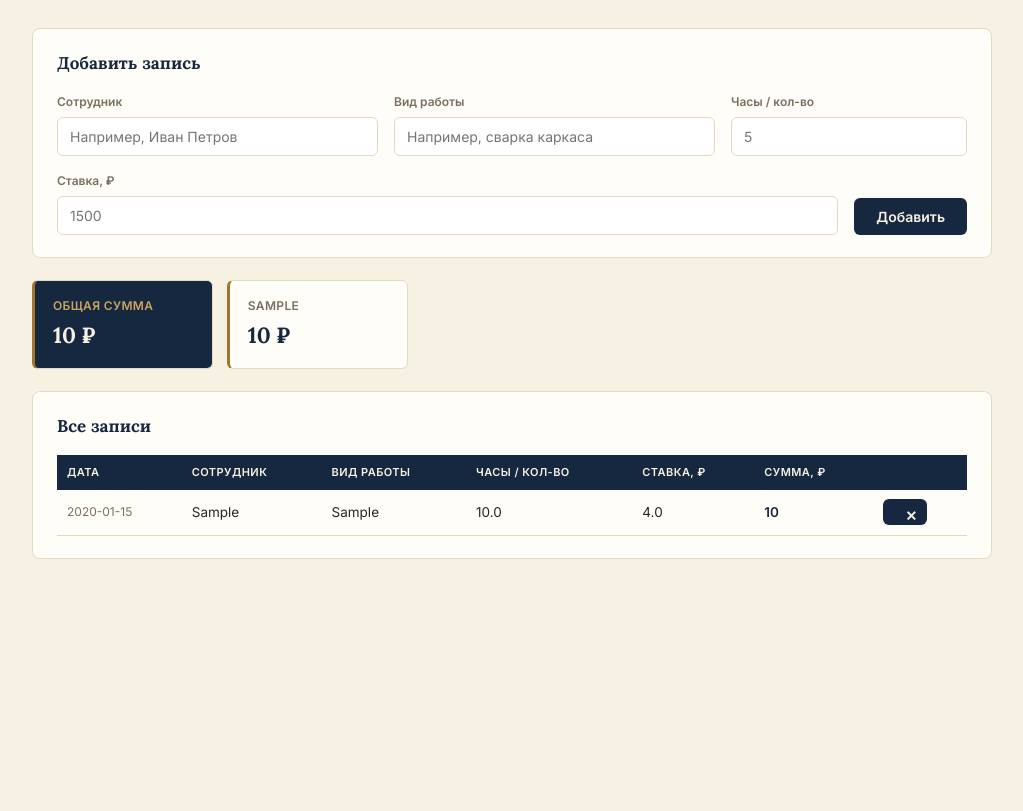
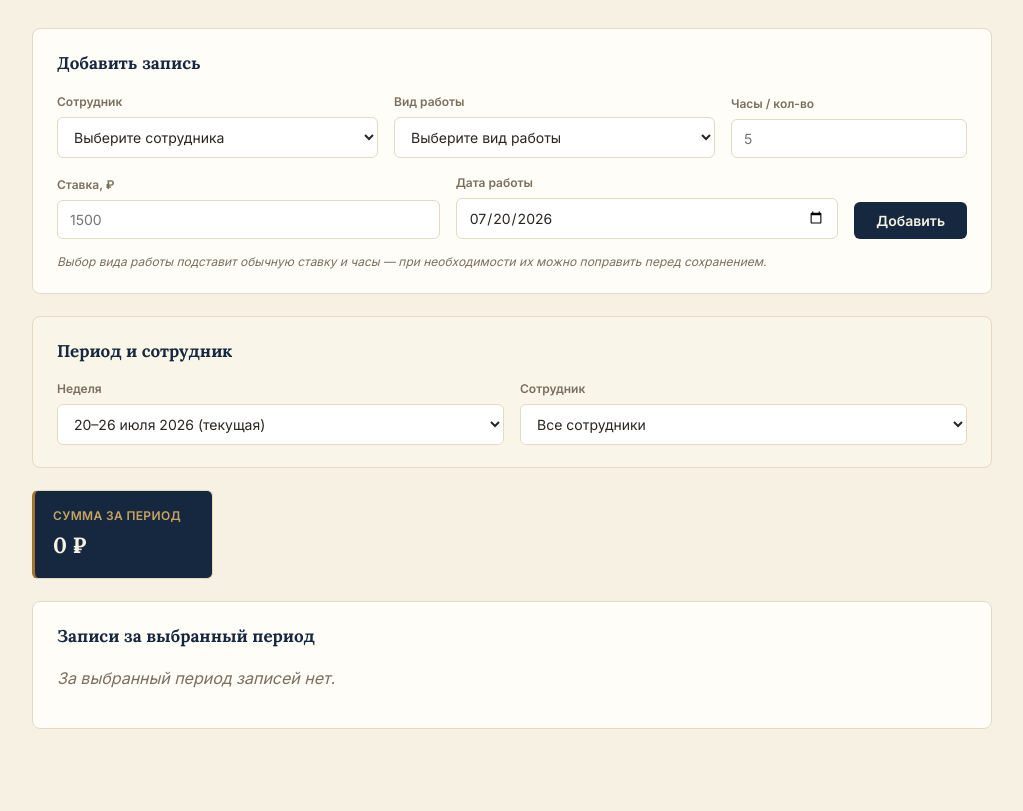
Before and after one commit to bodrbo/-, a Flask app: page / in a window 1280 px wide. Shown: the part 125-936 px from the top of the page, without its empty margins (128-1151 px from the left). Before the commit the page ends 684 px from the top, so only its background shows below. Run offline with Flask 3, Linux system fonts and the light colour scheme; tables that the repository leaves empty hold one stand-in row (values such as "Sample post").

Commit message:
Add files via upload

```diff
--- a/app.py
+++ b/app.py
@@ -2,9 +2,11 @@
 Учёт выполненных работ сотрудников.
 
 Небольшое веб-приложение на Flask + SQLite:
-- форма для добавления записи (сотрудник, вид работы, ставка, часы/кол-во)
-- таблица всех записей с возможностью удаления
-- сумма по каждому сотруднику и общая сумма
+- форма для добавления записи (сотрудник, вид работы, часы/кол-во, ставка,
+  дата работы)
+- фильтр по неделям (платежи еженедельные) и по сотруднику
+- выпадающий список видов работ с автоподстановкой ставки и часов
+- таблица записей за выбранный период, сумма по каждому сотруднику и общая
 
 Запуск локально:
     pip install -r requirements.txt
@@ -14,7 +16,7 @@
 
 import os
 import sqlite3
-from datetime import datetime
+import datetime as dt
 
 from flask import Flask, g, redirect, render_template, request, url_for
 
@@ -22,9 +24,48 @@ app = Flask(__name__)
 
 DB_PATH = os.path.join(os.path.dirname(os.path.abspath(__file__)), "workhours.db")
 
+# ---------------------------------------------------------------------
+# СПРАВОЧНИКИ — отредактируйте под себя.
+# ---------------------------------------------------------------------
+
+# Список сотрудников для выпадающего списка.
+EMPLOYEES = [
+    "Даниил Галецкий",
+    "Дмитрий Тарусов",
+    "Кирилл Бурнасов",
+    "Эльмира Бектаева",
+    "Платон Жмаев",
+    "Михаил Вишневский",
+    "Андрей Жаворонков",
+    "Арсений Коннов",
+    "Марина Кащенко",
+    "Юрий Мороз",
+    "Игорь Севостьянов",
+    "Алексей Чабанов",
+]
+
+# Виды работ со стандартной ставкой и длительностью (в часах).
+# При выборе вида работы в форме ставка и часы подставятся автоматически
+# (их всё равно можно будет поправить вручную перед сохранением).
+WORK_TYPES = [
+    {"name": "Малый тур", "rate": 1100, "hours": 1},
+    {"name": "Средний тур", "rate": 1100, "hours": 1.5},
+    {"name": "Большой тур", "rate": 1100, "hours": 2.5},
+    {"name": "Аренда на 3 часа", "rate": 1100, "hours": 3},
+    {"name": "Малый тур гид/капитан", "rate": 1870, "hours": 1},
+    {"name": "Средний тур гид/капитан", "rate": 1870, "hours": 1.5},  # длительность не была указана — взял по аналогии со "Средний тур"
+    {"name": "Большой тур гид-капитан", "rate": 1870, "hours": 2.5},
+]
+
+CUSTOM_VALUE = "__custom__"  # спец-значение для пункта "Другое..." в списках
+
+MONTHS_GEN = [
+    "января", "февраля", "марта", "апреля", "мая", "июня",
+    "июля", "августа", "сентября", "октября", "ноября", "декабря",
+]
+
 
 def get_db():
-    """Return a request-scoped SQLite connection."""
     if "db" not in g:
         g.db = sqlite3.connect(DB_PATH)
         g.db.row_factory = sqlite3.Row
@@ -39,7 +80,8 @@ def close_db(exception=None):
 
 
 def init_db():
-    """Create the entries table if it doesn't exist yet."""
+    """Create the entries table if needed, and migrate older DBs that don't
+    yet have the work_date column."""
     conn = sqlite3.connect(DB_PATH)
     conn.execute(
         """
@@ -50,47 +92,150 @@ def init_db():
             rate REAL NOT NULL,
             quantity REAL NOT NULL,
             amount REAL NOT NULL,
+            work_date TEXT NOT NULL,
             created_at TEXT NOT NULL
         )
         """
     )
+    # Migration path for databases created before work_date existed.
+    cols = [row[1] for row in conn.execute("PRAGMA table_info(entries)").fetchall()]
+    if "work_date" not in cols:
+        conn.execute("ALTER TABLE entries ADD COLUMN work_date TEXT")
+        conn.execute(
+            "UPDATE entries SET work_date = substr(created_at, 1, 10) "
+            "WHERE work_date IS NULL"
+        )
     conn.commit()
     conn.close()
+
+
+# ---------------------------------------------------------------------
+# Недели (платежи еженедельные, неделя Пн–Вс)
+# ---------------------------------------------------------------------
+
+def week_bounds(d):
+    monday = d - dt.timedelta(days=d.weekday())
+    sunday = monday + dt.timedelta(days=6)
+    return monday, sunday
+
+
+def week_label(monday, sunday):
+    if monday.month == sunday.month:
+        return f"{monday.day}–{sunday.day} {MONTHS_GEN[monday.month - 1]} {monday.year}"
+    if monday.year == sunday.year:
+        return (f"{monday.day} {MONTHS_GEN[monday.month - 1]} – "
+                f"{sunday.day} {MONTHS_GEN[sunday.month - 1]} {monday.year}")
+    return (f"{monday.day} {MONTHS_GEN[monday.month - 1]} {monday.year} – "
+            f"{sunday.day} {MONTHS_GEN[sunday.month - 1]} {sunday.year}")
+
+
+def build_week_options(db):
+    """Collect every week that has at least one entry, plus always include
+    the current week so it can be selected even before anything is logged."""
+    rows = db.execute("SELECT DISTINCT work_date FROM entries").fetchall()
+    mondays = set()
+    for row in rows:
+        try:
+            d = dt.date.fromisoformat(row["work_date"])
+        except (ValueError, TypeError):
+            continue
+        monday, _ = week_bounds(d)
+        mondays.add(monday)
+
+    today = dt.date.today()
+    current_monday, _ = week_bounds(today)
+    mondays.add(current_monday)
+
+    weeks = []
+    for monday in sorted(mondays, reverse=True):
+        sunday = monday + dt.timedelta(days=6)
+        weeks.append({
+            "key": monday.isoformat(),
+            "label": week_label(monday, sunday),
+            "is_current": monday == current_monday,
+        })
+    return weeks, current_monday
+
+
+def compute_totals(entries):
+    totals_by_employee = {}
+    for e in entries:
+        totals_by_employee.setdefault(e["employee"], 0.0)
+        totals_by_employee[e["employee"]] += e["amount"]
+    grand_total = sum(totals_by_employee.values())
+    return totals_by_employee, grand_total
 
 
 @app.route("/")
 def index():
     db = get_db()
-    entries = db.execute(
-        "SELECT * FROM entries ORDER BY id DESC"
-    ).fetchall()
 
-    # Sum per employee, preserving first-seen order
-    totals_by_employee = {}
-    for e in entries:
-        totals_by_employee.setdefault(e["employee"], 0.0)
-        totals_by_employee[e["employee"]] += e["amount"]
+    weeks, current_monday = build_week_options(db)
+    selected_week = request.args.get("week", current_monday.isoformat())
+    selected_employee = request.args.get("employee", "all")
 
-    grand_total = sum(totals_by_employee.values())
+    query = "SELECT * FROM entries WHERE 1=1"
+    params = []
+
+    if selected_week != "all":
+        try:
+            monday = dt.date.fromisoformat(selected_week)
+        except ValueError:
+            monday = current_monday
+            selected_week = monday.isoformat()
+        sunday = monday + dt.timedelta(days=6)
+        query += " AND work_date BETWEEN ? AND ?"
+        params += [monday.isoformat(), sunday.isoformat()]
+
+    if selected_employee != "all":
+        query += " AND employee = ?"
+        params.append(selected_employee)
+
+    query += " ORDER BY work_date DESC, id DESC"
+    entries = db.execute(query, params).fetchall()
+
+    totals_by_employee, grand_total = compute_totals(entries)
+
+    # Employees for the filter dropdown: the configured list, plus any
+    # employee names already used but not in the list (so nothing is hidden).
+    known = list(EMPLOYEES)
+    for row in db.execute("SELECT DISTINCT employee FROM entries").fetchall():
+        if row["employee"] not in known:
+            known.append(row["employee"])
 
     return render_template(
         "index.html",
         entries=entries,
         totals_by_employee=totals_by_employee,
         grand_total=grand_total,
+        weeks=weeks,
+        selected_week=selected_week,
+        employees_filter=known,
+        selected_employee=selected_employee,
+        employees_form=EMPLOYEES,
+        work_types=WORK_TYPES,
+        custom_value=CUSTOM_VALUE,
+        today=dt.date.today().isoformat(),
     )
 
 
 @app.route("/add", methods=["POST"])
 def add_entry():
     employee = request.form.get("employee", "").strip()
+    if employee == CUSTOM_VALUE:
+        employee = request.form.get("employee_custom", "").strip()
+
     work_type = request.form.get("work_type", "").strip()
+    if work_type == CUSTOM_VALUE:
+        work_type = request.form.get("work_type_custom", "").strip()
+
     rate_raw = request.form.get("rate", "").strip().replace(",", ".")
     quantity_raw = request.form.get("quantity", "").strip().replace(",", ".")
+    work_date_raw = request.form.get("work_date", "").strip()
 
     errors = []
     if not employee:
-        errors.append("Укажите имя сотрудника.")
+        errors.append("Укажите сотрудника.")
     if not work_type:
         errors.append("Укажите вид работы.")
 
@@ -110,19 +255,35 @@ def add_entry():
         quantity = None
         errors.append("Часы/количество должно быть числом.")
 
+    try:
+        work_date = dt.date.fromisoformat(work_date_raw).isoformat()
+    except ValueError:
+        work_date = dt.date.today().isoformat()
+
     if errors:
         db = get_db()
-        entries = db.execute("SELECT * FROM entries ORDER BY id DESC").fetchall()
-        totals_by_employee = {}
-        for e in entries:
-            totals_by_employee.setdefault(e["employee"], 0.0)
-            totals_by_employee[e["employee"]] += e["amount"]
-        grand_total = sum(totals_by_employee.values())
+        weeks, current_monday = build_week_options(db)
+        entries = db.execute(
+            "SELECT * FROM entries ORDER BY work_date DESC, id DESC"
+        ).fetchall()
+        totals_by_employee, grand_total = compute_totals(entries)
+        known = list(EMPLOYEES)
+        for row in db.execute("SELECT DISTINCT employee FROM entries").fetchall():
+            if row["employee"] not in known:
+                known.append(row["employee"])
         return render_template(
             "index.html",
             entries=entries,
             totals_by_employee=totals_by_employee,
             grand_total=grand_total,
+            weeks=weeks,
+            selected_week="all",
+            employees_filter=known,
+            selected_employee="all",
+            employees_form=EMPLOYEES,
+            work_types=WORK_TYPES,
+            custom_value=CUSTOM_VALUE,
+            today=dt.date.today().isoformat(),
             errors=errors,
             form_values=request.form,
         ), 400
@@ -130,9 +291,10 @@ def add_entry():
     amount = rate * quantity
     db = get_db()
     db.execute(
-        "INSERT INTO entries (employee, work_type, rate, quantity, amount, created_at) "
-        "VALUES (?, ?, ?, ?, ?, ?)",
-        (employee, work_type, rate, quantity, amount, datetime.now().strftime("%Y-%m-%d %H:%M")),
+        "INSERT INTO entries (employee, work_type, rate, quantity, amount, work_date, created_at) "
+        "VALUES (?, ?, ?, ?, ?, ?, ?)",
+        (employee, work_type, rate, quantity, amount, work_date,
+         dt.datetime.now().strftime("%Y-%m-%d %H:%M")),
     )
     db.commit()
     return redirect(url_for("index"))
--- a/static/style.css
+++ b/static/style.css
@@ -88,7 +88,7 @@ label {
   color: var(--muted);
 }
 
-input[type="text"] {
+input[type="text"], input[type="date"], select {
   font-family: inherit;
   font-size: 14px;
   padding: 10px 12px;
@@ -97,11 +97,30 @@ input[type="text"] {
   background: #fff;
   color: var(--ink);
 }
-input[type="text"]:focus {
+input[type="text"]:focus, input[type="date"]:focus, select:focus {
   outline: 2px solid var(--gold);
   outline-offset: 1px;
   border-color: var(--gold);
 }
+
+.custom-input { margin-top: 8px; width: 100%; }
+.hidden { display: none; }
+
+.hint {
+  margin: 14px 0 0 0;
+  font-size: 12px;
+  color: var(--muted);
+  font-style: italic;
+}
+
+.filter-panel { background: #faf5e9; }
+.filter-form {
+  display: flex;
+  flex-wrap: wrap;
+  gap: 16px;
+  align-items: end;
+}
+.filter-form .field { flex: 1 1 220px; }
 
 button[type="submit"] {
   font-family: inherit;
--- a/templates/index.html
+++ b/templates/index.html
@@ -28,17 +28,41 @@
 
   <section class="panel form-panel">
     <h2>Добавить запись</h2>
-    <form action="{{ url_for('add_entry') }}" method="post" class="entry-form">
+    <form action="{{ url_for('add_entry') }}" method="post" class="entry-form" id="entry-form">
+
       <div class="field">
         <label for="employee">Сотрудник</label>
-        <input type="text" id="employee" name="employee" placeholder="Например, Иван Петров"
-               value="{{ form_values.employee if form_values else '' }}" required>
+        <select id="employee" name="employee" required
+                onchange="toggleCustom('employee')">
+          <option value="" disabled {{ 'selected' if not form_values }}>Выберите сотрудника</option>
+          {% for name in employees_form %}
+          <option value="{{ name }}"
+            {{ 'selected' if form_values and form_values.employee == name }}>{{ name }}</option>
+          {% endfor %}
+          <option value="{{ custom_value }}"
+            {{ 'selected' if form_values and form_values.employee == custom_value }}>+ Другой (ввести вручную)</option>
+        </select>
+        <input type="text" id="employee_custom" name="employee_custom" class="custom-input hidden"
+               placeholder="Имя и фамилия"
+               value="{{ form_values.employee_custom if form_values else '' }}">
       </div>
+
       <div class="field">
         <label for="work_type">Вид работы</label>
-        <input type="text" id="work_type" name="work_type" placeholder="Например, сварка каркаса"
-               value="{{ form_values.work_type if form_values else '' }}" required>
+        <select id="work_type" name="work_type" required onchange="applyWorkType(this)">
+          <option value="" disabled {{ 'selected' if not form_values }}>Выберите вид работы</option>
+          {% for wt in work_types %}
+          <option value="{{ wt.name }}" data-rate="{{ wt.rate }}" data-hours="{{ wt.hours }}"
+            {{ 'selected' if form_values and form_values.work_type == wt.name }}>{{ wt.name }}</option>
+          {% endfor %}
+          <option value="{{ custom_value }}"
+            {{ 'selected' if form_values and form_values.work_type == custom_value }}>+ Другое (ввести вручную)</option>
+        </select>
+        <input type="text" id="work_type_custom" name="work_type_custom" class="custom-input hidden"
+               placeholder="Описание работы"
+               value="{{ form_values.work_type_custom if form_values else '' }}">
       </div>
+
       <div class="field field-narrow">
         <label for="quantity">Часы / кол-во</label>
         <input type="text" inputmode="decimal" id="quantity" name="quantity" placeholder="5"
@@ -49,15 +73,48 @@
         <input type="text" inputmode="decimal" id="rate" name="rate" placeholder="1500"
                value="{{ form_values.rate if form_values else '' }}" required>
       </div>
+      <div class="field field-narrow">
+        <label for="work_date">Дата работы</label>
+        <input type="date" id="work_date" name="work_date"
+               value="{{ form_values.work_date if form_values else today }}" required>
+      </div>
       <div class="field field-submit">
         <button type="submit">Добавить</button>
       </div>
+    </form>
+    <p class="hint">Выбор вида работы подставит обычную ставку и часы — при необходимости их можно поправить перед сохранением.</p>
+  </section>
+
+  <section class="panel filter-panel">
+    <h2>Период и сотрудник</h2>
+    <form action="{{ url_for('index') }}" method="get" class="filter-form">
+      <div class="field">
+        <label for="week">Неделя</label>
+        <select id="week" name="week" onchange="this.form.submit()">
+          <option value="all" {{ 'selected' if selected_week == 'all' }}>Все периоды</option>
+          {% for w in weeks %}
+          <option value="{{ w.key }}" {{ 'selected' if selected_week == w.key }}>
+            {{ w.label }}{{ ' (текущая)' if w.is_current }}
+          </option>
+          {% endfor %}
+        </select>
+      </div>
+      <div class="field">
+        <label for="employee-filter">Сотрудник</label>
+        <select id="employee-filter" name="employee" onchange="this.form.submit()">
+          <option value="all" {{ 'selected' if selected_employee == 'all' }}>Все сотрудники</option>
+          {% for name in employees_filter %}
+          <option value="{{ name }}" {{ 'selected' if selected_employee == name }}>{{ name }}</option>
+          {% endfor %}
+        </select>
+      </div>
+      <noscript><div class="field field-submit"><button type="submit">Показать</button></div></noscript>
     </form>
   </section>
 
   <section class="totals-grid">
     <div class="panel total-card total-card-grand">
-      <span class="k">Общая сумма</span>
+      <span class="k">Сумма за период</span>
       <span class="v">{{ "%.0f"|format(grand_total) }} ₽</span>
     </div>
     {% for employee, sum in totals_by_employee.items() %}
@@ -69,12 +126,12 @@
   </section>
 
   <section class="panel">
-    <h2>Все записи</h2>
+    <h2>Записи за выбранный период</h2>
     {% if entries %}
     <table class="records">
       <thead>
         <tr>
-          <th>Дата</th>
+          <th>Дата работы</th>
           <th>Сотрудник</th>
           <th>Вид работы</th>
           <th>Часы / кол-во</th>
@@ -86,7 +143,7 @@
       <tbody>
         {% for e in entries %}
         <tr>
-          <td class="muted">{{ e.created_at }}</td>
+          <td class="muted">{{ e.work_date }}</td>
           <td>{{ e.employee }}</td>
           <td>{{ e.work_type }}</td>
           <td>{{ e.quantity|float|round(2) }}</td>
@@ -103,11 +160,41 @@
       </tbody>
     </table>
     {% else %}
-    <p class="empty">Записей пока нет — добавьте первую через форму выше.</p>
+    <p class="empty">За выбранный период записей нет.</p>
     {% endif %}
   </section>
 
 </main>
 
+<script>
+function toggleCustom(fieldPrefix) {
+  var select = document.getElementById(fieldPrefix);
+  var custom = document.getElementById(fieldPrefix + '_custom');
+  if (select.value === '{{ custom_value }}') {
+    custom.classList.remove('hidden');
+    custom.required = true;
+  } else {
+    custom.classList.add('hidden');
+    custom.required = false;
+  }
+}
+
+function applyWorkType(select) {
+  toggleCustom('work_type');
+  var opt = select.options[select.selectedIndex];
+  var rate = opt.getAttribute('data-rate');
+  var hours = opt.getAttribute('data-hours');
+  if (rate) document.getElementById('rate').value = rate;
+  if (hours) document.getElementById('quantity').value = hours;
+}
+
+// Show custom fields on load if a custom value was already selected
+// (e.g. after a validation error re-render).
+document.addEventListener('DOMContentLoaded', function () {
+  toggleCustom('employee');
+  toggleCustom('work_type');
+});
+</script>
+
 </body>
 </html>
```
Also changed, not shown: README.md.
